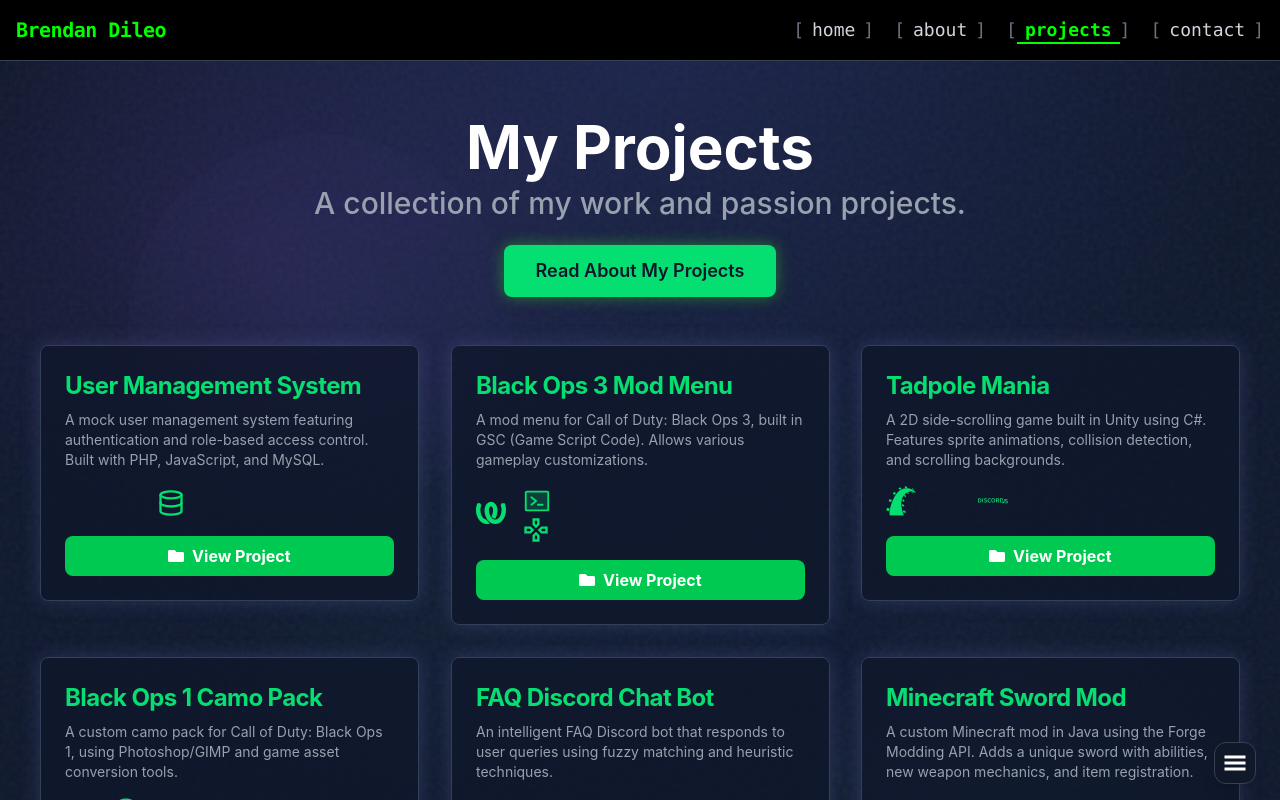
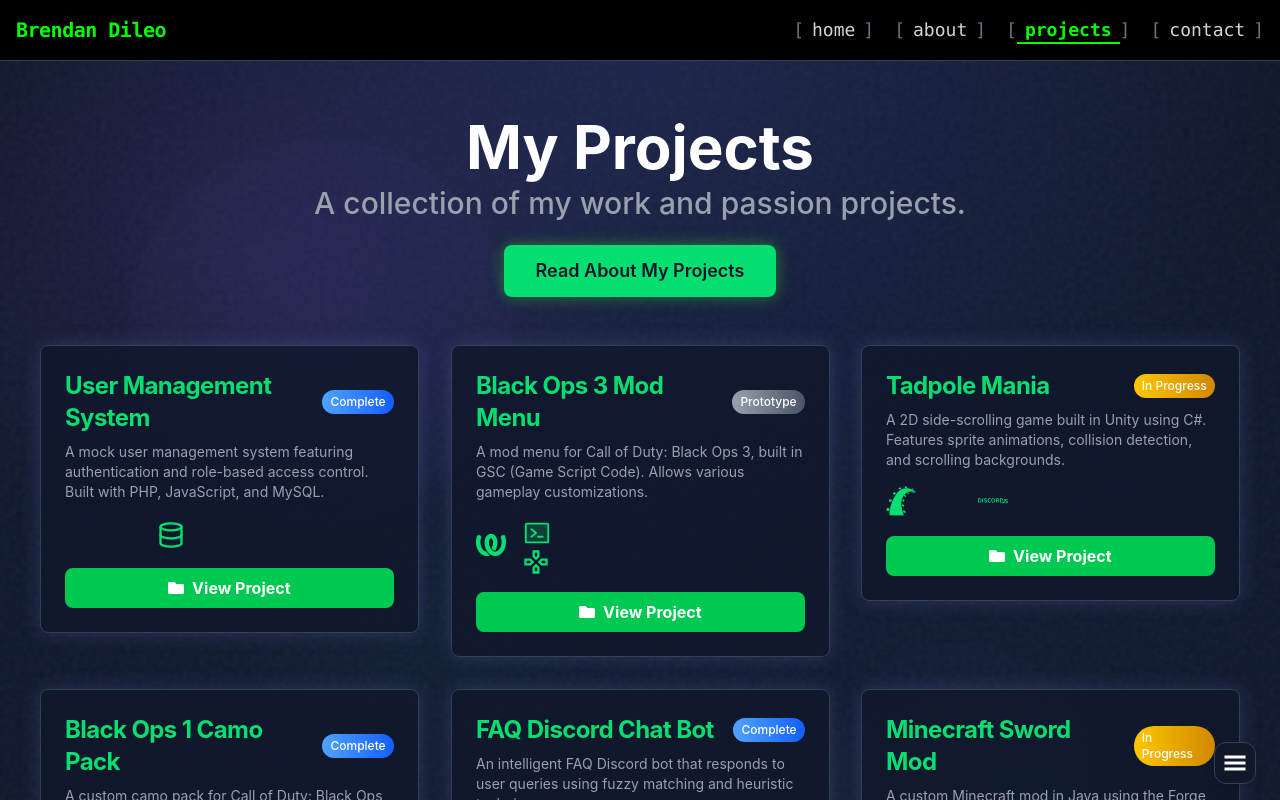
Before and after one commit to brendanddev/brendans-website, a React (Vite) app in the folder frontend/: page /projects in a window 1280 px wide. Shown: the top 800 px of the page. Built offline with nearby package versions, Linux system fonts and the light colour scheme.

Commit message:
Update project card to include status

```diff
--- a/frontend/src/components/Projects/ProjectCard.jsx
+++ b/frontend/src/components/Projects/ProjectCard.jsx
@@ -10,9 +10,10 @@ import { motion } from "framer-motion";
 import { FaFolder } from "react-icons/fa";
 
 import { cardVariants } from "../../utils/variants";
+import { projectStatus } from "../../data/projectMeta";
 
-const ProjectCard = ({ project }) => {
-
+const ProjectCard = ({ project, onClick = () => {}, index = 0, viewMode = "grid", isInView = true }) => {
+  const status = projectStatus[project.status];
 
   return (
     <motion.div
@@ -24,11 +25,18 @@ const ProjectCard = ({ project }) => {
         willChange: "transform",
         transform: "translate3d(0, 0, 0)"
       }}
+      onClick={() => onClick(project)}
     >
-
       {/* Card content */}
       <div className="p-6 flex flex-col h-full">
-        <h5 className="mb-2 text-2xl font-bold tracking-tight text-green-400">{project.title}</h5>
+        <div className="flex items-center justify-between mb-2">
+          <h5 className="text-2xl font-bold tracking-tight text-green-400">{project.title}</h5>
+          {status && (
+            <span className={`px-2 py-1 rounded-full text-xs font-medium bg-gradient-to-r ${status.color} text-white ml-2`}>
+              {status.name}
+            </span>
+          )}
+        </div>
         <p className="mb-4 text-sm font-normal text-gray-400 flex-grow">{project.desc}</p>
 
         {/* Icons */}
```
